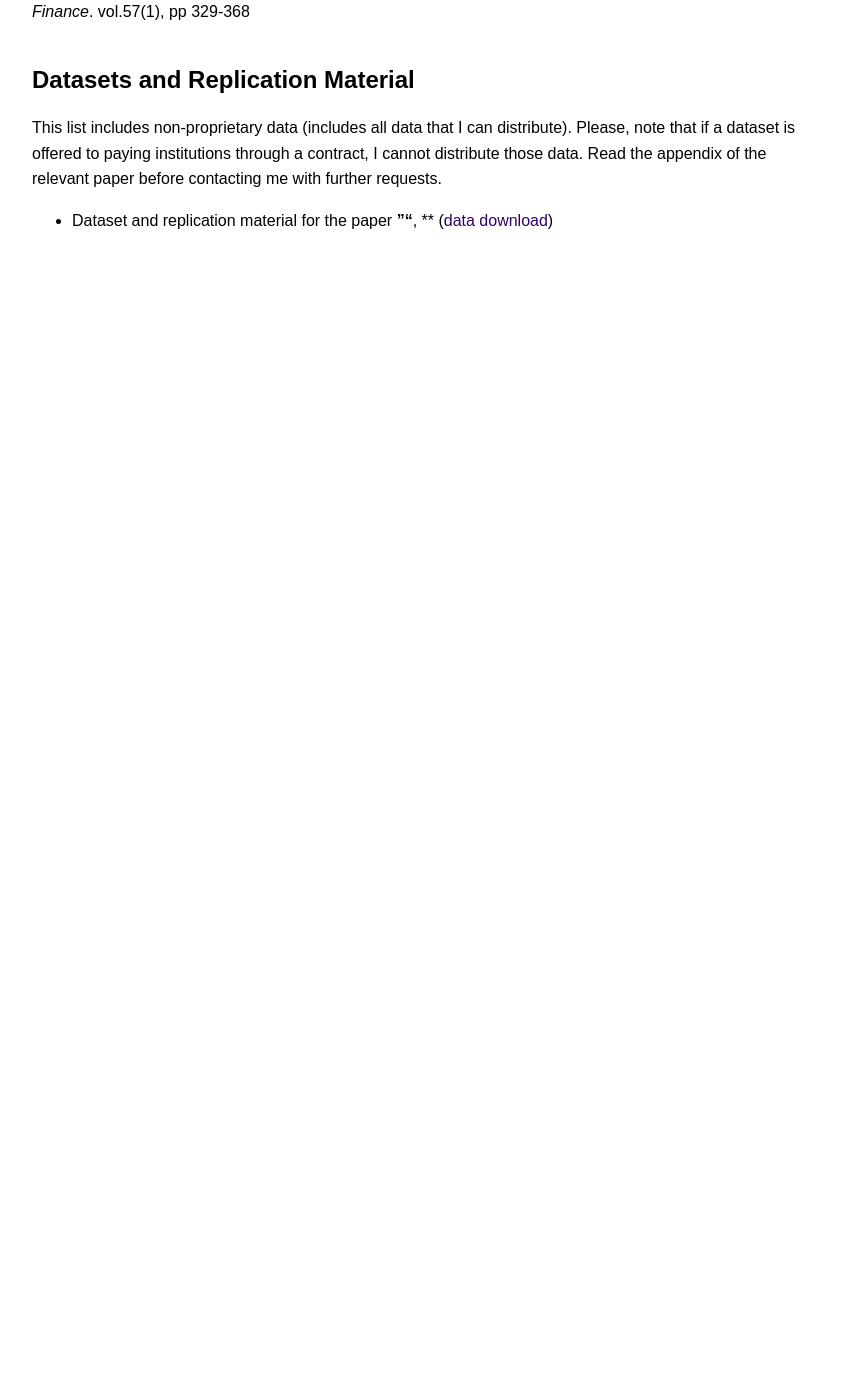
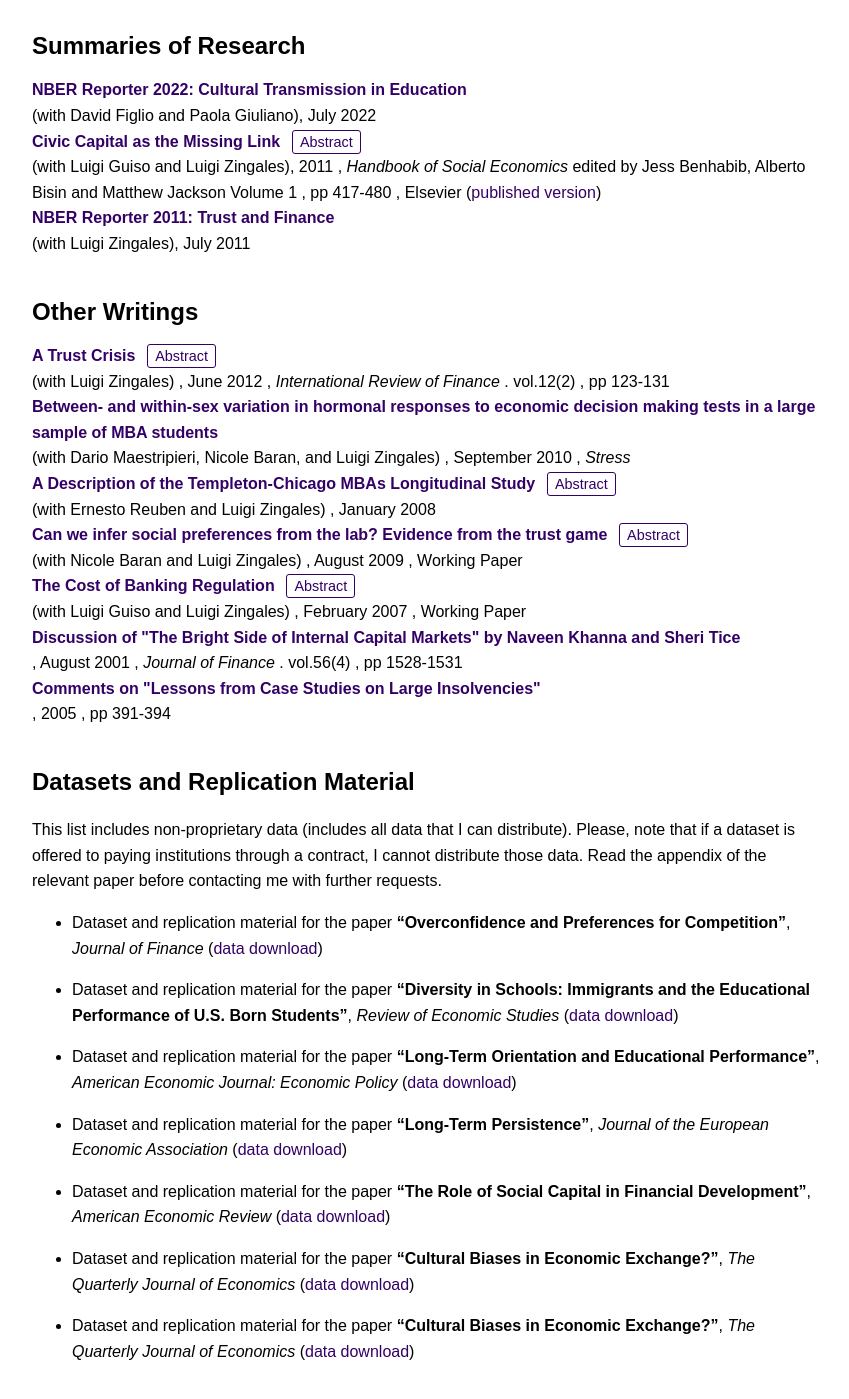
Before and after one commit to paolasapienza/paolasapienza.github.io, a Jekyll site: the page built from index.md, in a window 1280 px wide and 1400 px high, scrolled down 3462 px. Shown: the whole window, without its empty margins (213-1062 px from the left). Built offline with Jekyll 4.4.1, drawn with Linux system fonts in a browser that asks for light colours; before the commit the page ends 3731 px from its top, so only the background shows below that; some of the changed text lies outside the part shown.

Commit message:
fourth commit

```diff
--- a/_data/datasets.yml
+++ b/_data/datasets.yml
@@ -1,28 +1,35 @@
 datasets:
-  - paper: "Overconfidence and Preferences for Competition"
+  - id: 1
+    title: "Overconfidence and Preferences for Competition"
     journal: "Journal of Finance"
     link: "assets/datasets/Replication materialsPreferencesforCompetition.zip"
 
-  - paper: "Diversity in Schools: Immigrants and the Educational Performance of U.S. Born Students"
+  - id: 2
+    title: "Diversity in Schools: Immigrants and the Educational Performance of U.S. Born Students"
     journal: "Review of Economic Studies"
     link: "https://zenodo.org/record/7644650"
 
-  - paper: "Long-Term Orientation and Educational Performance"
+  - id: 3
+    title: "Long-Term Orientation and Educational Performance"
     journal: "American Economic Journal: Economic Policy"
     link: "assets/datasets/Replication_package_LTO_Figlioetal.zip"
 
-  - paper: "Long-Term Persistence"
+  - id: 4
+    title: "Long-Term Persistence"
     journal: "Journal of the European Economic Association"
     link: "assets/datasets/Ltp_replicationpacket.zip"
 
-  - paper: "The Role of Social Capital in Financial Development"
+  - id: 5
+    title: "The Role of Social Capital in Financial Development"
     journal: "American Economic Review"
     link: "assets/datasets/soc-capital.zip"
 
-  - paper: "Cultural Biases in Economic Exchange?"
+  - id: 6
+    title: "Cultural Biases in Economic Exchange?"
     journal: "The Quarterly Journal of Economics"
     link: "assets/datasets/somaticdistance.zip"
 
-  - paper: "Cultural Biases in Economic Exchange?"
+  - id: 7
+    title: "Cultural Biases in Economic Exchange?"
     journal: "The Quarterly Journal of Economics"
     link: "assets/datasets/Table3.dta"
--- /dev/null
+++ b/_data/other_writings.yml
@@ -0,0 +1,58 @@
+other_writings:
+  - id: 1
+    title: "A Trust Crisis"
+    authors: "Luigi Zingales"
+    journal: "International Review of Finance"
+    volume: "12(2)"
+    pages: "123-131"
+    date: "June 2012"
+    link: "http://onlinelibrary.wiley.com/doi/10.1111/j.1468-2443.2012.01152.x/abstract"
+    abstract: "We conjecture that the changes in economic activity from late 2008 to early 2009 is due to a drop in trust. We present new survey evidence consistent with this hypothesis."
+
+  - id: 2
+    title: "Between- and within-sex variation in hormonal responses to economic decision making tests in a large sample of MBA students"
+    authors: "Dario Maestripieri, Nicole Baran, and Luigi Zingales"
+    journal: "Stress"
+    date: "September 2010"
+    pdf: "assets/papers/2010Stress.pdf"
+
+  - id: 3
+    title: "A Description of the Templeton-Chicago MBAs Longitudinal Study"
+    authors: "Ernesto Reuben and Luigi Zingales"
+    date: "January 2008"
+    pdf: "assets/papers/TCMLS.pdf"
+    abstract: "This document describes the data analyzed in the Templeton-Chicago MBAs longitudinal study. The study is based on the entire 2008 generation of MBA students from Chicago University's Graduate School of Business. The data described in this document are obtained from three different sources: surveys, laboratory experiments, and the GSB's admission department. We give a brief overview of each data source, in addition to a detailed description of the data-collection procedures."
+
+  - id: 4
+    title: "Can we infer social preferences from the lab? Evidence from the trust game"
+    authors: "Nicole Baran and Luigi Zingales"
+    date: "August 2009"
+    type: "Working Paper"
+    pdf: "assets/papers/Social Preferences.pdf"
+    abstract: "We show that a measure of reciprocity derived from the Berg et al. (1995) trust game in a laboratory setting predicts the reciprocal behavior of the same subjects in a real-world situation. By using the Crowne and Marlowe (1960) social desirability scale, we do not find any evidence that a desire to conform to social norms distorts results in the lab, yet we do find evidence that it affects results in the field."
+
+  - id: 5
+    title: "The Cost of Banking Regulation"
+    authors: "Luigi Guiso and Luigi Zingales"
+    date: "February 2007"
+    type: "Working Paper"
+    pdf: "assets/papers/costofregulation.pdf"
+    abstract: "We use exogenous variation in the degree of restrictions to bank competition across Italian provinces to study both the effects of bank regulation and the impact of deregulation. We find that where entry was more restricted the cost of credit was higher and - contrary to expectations- access to credit lower. The only benefit of these restrictions was a lower proportion of bad loans. Liberalization brings a reduction in rate spreads and an increased access to credit at the cost of an increase in bad loans. In provinces where restrictions to bank competition were most severe, the proportion of bad loans after deregulation raises above the level present in more competitive markets, suggesting that the pre-existing conditions severely impact the effect of liberalizations."
+
+  - id: 6
+    title: "Discussion of \"The Bright Side of Internal Capital Markets\" by Naveen Khanna and Sheri Tice"
+    journal: "Journal of Finance"
+    volume: "56(4)"
+    pages: "1528-1531"
+    date: "August 2001"
+    link: "http://onlinelibrary.wiley.com/doi/10.1111/0022-1082.00378/abstract"
+
+  - id: 7
+    title: "Comments on \"Lessons from Case Studies on Large Insolvencies\""
+    book: "Systemic Financial Crises: Resolving Large Bank Insolvencies"
+    editors: "Douglas D. Evanoff and George G. Kaufman"
+    pages: "391-394"
+    publisher: "World Scientific"
+    location: "New Jersey"
+    date: "2005"
+    link: "http://books.google.com/books?id=T0A0t2GAkM0C"
--- /dev/null
+++ b/_data/summaries.yml
@@ -0,0 +1,25 @@
+summaries:
+  - id: 1
+    title: "NBER Reporter 2022: Cultural Transmission in Education"
+    authors: "David Figlio and Paola Giuliano"
+    date: "July 2022"
+    pdf: "assets/papers/NBERReporterN2_2022.pdf"
+
+  - id: 2
+    title: "Civic Capital as the Missing Link"
+    authors: "Luigi Guiso and Luigi Zingales"
+    publication: "Handbook of Social Economics"
+    editors: "Jess Benhabib, Alberto Bisin and Matthew Jackson"
+    volume: "1"
+    pages: "417-480"
+    publisher: "Elsevier"
+    date: "2011"
+    pdf: "assets/papers/civic_cap.pdf"
+    doi: "10.1016/B978-0-444-53187-2.00010-3"
+    abstract: "This chapter reviews the recent debate about the role of social capital in economics. We argue that all the difficulties this concept has encountered in economics are due to a vague and excessively broad definition. For this reason, we restrict social capital to the set of values and beliefs that help cooperation—which for clarity we label civic capital. We argue that this definition differentiates social capital from human capital and satisfies the properties of the standard notion of capital. We then argue that civic capital can explain why differences in economic performance persist over centuries and discuss how the effect of civic capital can be distinguished empirically from other variables that affect economic performance and its persistence, including institutions and geography."
+
+  - id: 3
+    title: "NBER Reporter 2011: Trust and Finance"
+    authors: "Luigi Zingales"
+    date: "July 2011"
+    pdf: "assets/papers/NBERReporter2011_2.pdf"
--- a/index.md
+++ b/index.md
@@ -20,7 +20,7 @@ Professor of [Finance](https://www.kellogg.northwestern.edu/faculty/academics/fi
         <button onclick="toggleAbstract('{{ paper.id }}')" class="abstract-toggle">Abstract</button>
     </div>
     <div class="paper-info">
-        (with {{ paper.authors }}), {{ paper.date }}, <em>{{ paper.journal }}</em>. vol.{{ paper.volume }}, pp {{ paper.pages }}
+        {% if paper.authors %}(with {{ paper.authors }}){% endif %}{% if paper.date %}, {{ paper.date }}{% endif %}{% if paper.journal %}, <em>{{ paper.journal }}</em>{% endif %}{% if paper.volume %}. vol.{{ paper.volume }}{% endif %}{% if paper.pages %}, pp {{ paper.pages }}{% endif %}
     </div>
     <div id="abstract-{{ paper.id }}" class="abstract" style="display: none;">
         {{ paper.abstract }}
@@ -28,10 +28,71 @@ Professor of [Finance](https://www.kellogg.northwestern.edu/faculty/academics/fi
 </div>
 {% endfor %}
 
+## Summaries of Research
+
+{% for summary in site.data.summaries.summaries %}
+<div class="summary-entry">
+    <div class="summary-title">
+        <strong><a href="{{ summary.pdf }}">{{ summary.title }}</a></strong>
+        {% if summary.abstract %}
+        <button onclick="toggleAbstract('summary-{{ summary.id }}')" class="abstract-toggle">Abstract</button>
+        {% endif %}
+    </div>
+    <div class="summary-info">
+        {% if summary.authors %}(with {{ summary.authors }}){% endif %}{% if summary.date %}, {{ summary.date }}{% endif %}
+        {% if summary.publication %}, <em>{{ summary.publication }}</em>{% endif %}
+        {% if summary.editors %}edited by {{ summary.editors }}{% endif %}
+        {% if summary.volume %}Volume {{ summary.volume }}{% endif %}
+        {% if summary.pages %}, pp {{ summary.pages }}{% endif %}
+        {% if summary.publisher %}, {{ summary.publisher }}{% endif %}
+        {% if summary.doi %}(<a href="http://dx.doi.org/{{ summary.doi }}">published version</a>){% endif %}
+    </div>
+    {% if summary.abstract %}
+    <div id="abstract-summary-{{ summary.id }}" class="abstract" style="display: none;">
+        {{ summary.abstract }}
+    </div>
+    {% endif %}
+</div>
+{% endfor %}
+
+## Other Writings
+
+{% for writing in site.data.other_writings.other_writings %}
+<div class="writing-entry">
+    <div class="writing-title">
+        <strong>
+        {% if writing.pdf %}
+            <a href="{{ writing.pdf }}">{{ writing.title }}</a>
+        {% elsif writing.link %}
+            <a href="{{ writing.link }}">{{ writing.title }}</a>
+        {% else %}
+            {{ writing.title }}
+        {% endif %}
+        </strong>
+        {% if writing.abstract %}
+        <button onclick="toggleAbstract('writing-{{ writing.id }}')" class="abstract-toggle">Abstract</button>
+        {% endif %}
+    </div>
+    <div class="writing-info">
+        {% if writing.authors %}(with {{ writing.authors }}){% endif %}
+        {% if writing.date %}, {{ writing.date }}{% endif %}
+        {% if writing.journal %}, <em>{{ writing.journal }}</em>{% endif %}
+        {% if writing.volume %}. vol.{{ writing.volume }}{% endif %}
+        {% if writing.pages %}, pp {{ writing.pages }}{% endif %}
+        {% if writing.type %}, {{ writing.type }}{% endif %}
+    </div>
+    {% if writing.abstract %}
+    <div id="abstract-writing-{{ writing.id }}" class="abstract" style="display: none;">
+        {{ writing.abstract }}
+    </div>
+    {% endif %}
+</div>
+{% endfor %}
+
 ## Datasets and Replication Material
 
 This list includes non-proprietary data (includes all data that I can distribute). Please, note that if a dataset is offered to paying institutions through a contract, I cannot distribute those data. Read the appendix of the relevant paper before contacting me with further requests.
 
-{% for dataset in site.data.datasets %}
-- Dataset and replication material for the paper **"{{ dataset.paper }}"**, *{{ dataset.journal }}* ([data download]({{ dataset.link }}))
+{% for dataset in site.data.datasets.datasets %}
+- Dataset and replication material for the paper **"{{ dataset.title }}"**, *{{ dataset.journal }}* ([data download]({{ dataset.link }}))
 {% endfor %}
```
Also changed, not shown: 1 other file.
